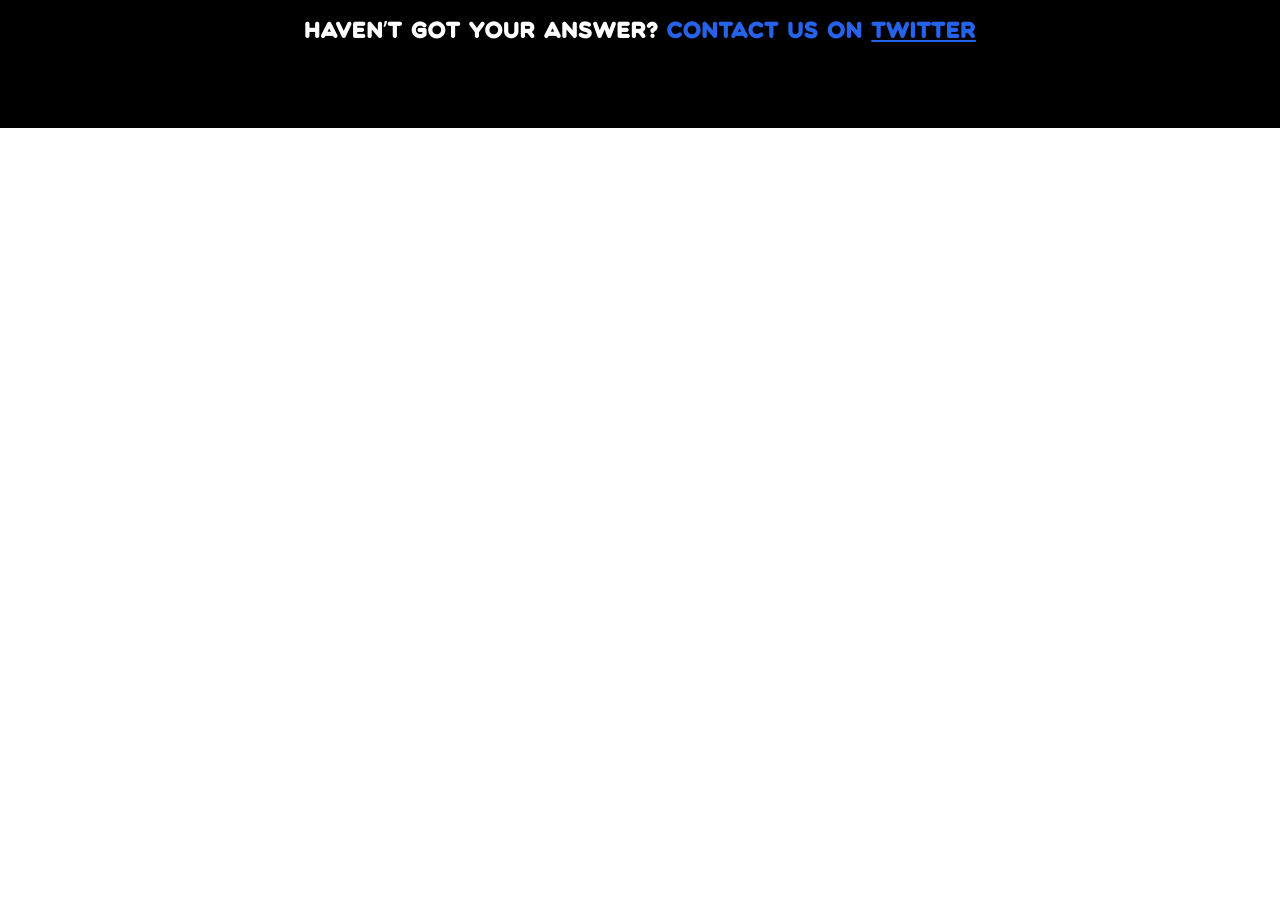
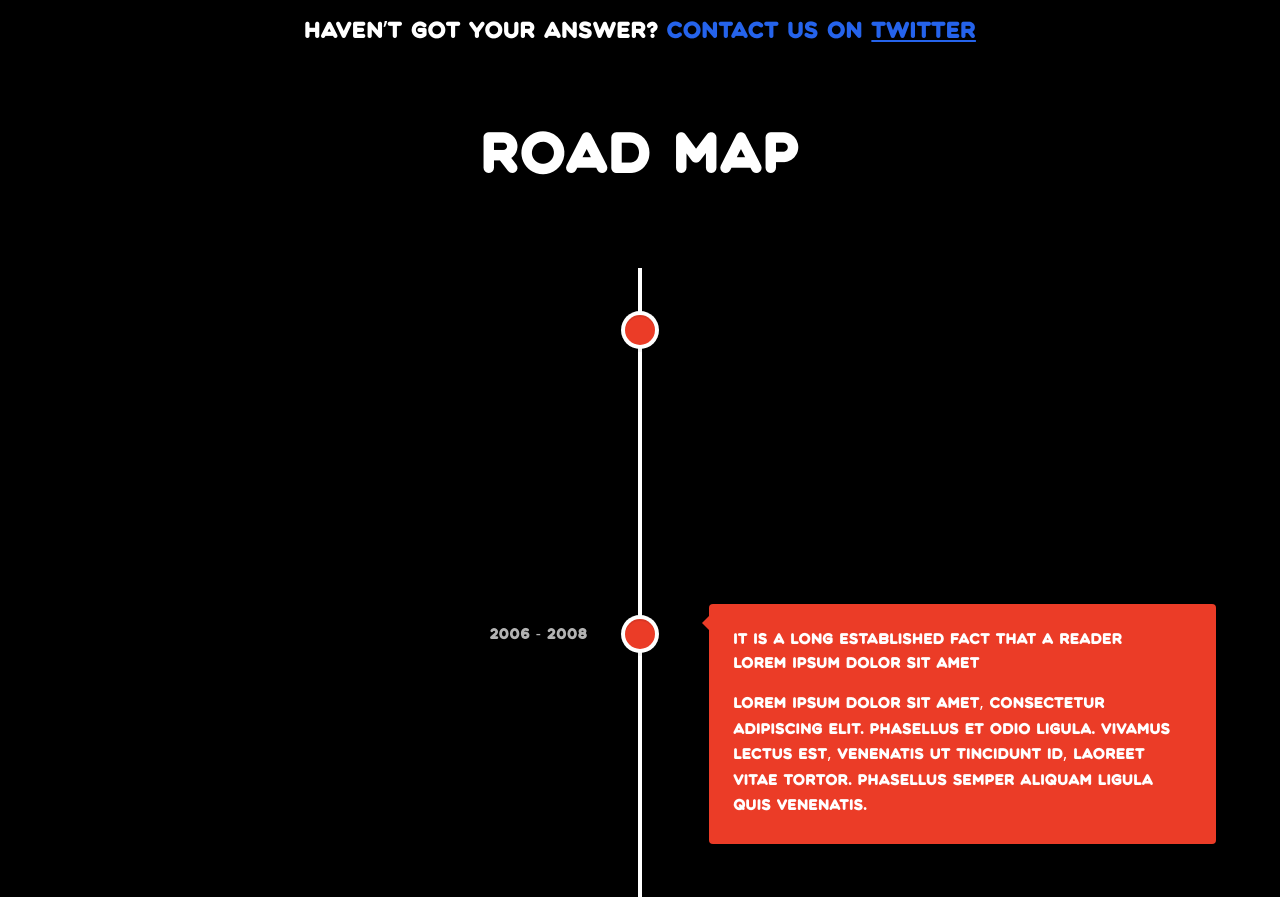
Before and after one commit to wwdfdo/outlaw, a React (Create React App) app: page / in a window 1280 px wide. Shown: the part 1900-2797 px from the top of the page. Before the commit the page ends 2028 px from the top, so only its background shows below. Built offline with nearby package versions, Linux system fonts and the light colour scheme.

Commit message:
added new roadmap

```diff
--- a/package.json
+++ b/package.json
@@ -13,6 +13,7 @@
     "react-router": "^6.4.1",
     "react-router-dom": "^6.4.1",
     "react-scripts": "5.0.1",
+    "react-vertical-timeline-component": "^3.6.0",
     "web-vitals": "^2.1.4"
   },
   "scripts": {
--- /dev/null
+++ b/src/components/Roadmap/Roadmap.css
@@ -0,0 +1,3 @@
+.vertical-timeline-element-content {
+  box-shadow: none;
+}
--- /dev/null
+++ b/src/components/Roadmap/Roadmap.js
@@ -0,0 +1,211 @@
+import React from "react";
+import {
+  VerticalTimeline,
+  VerticalTimelineElement,
+} from "react-vertical-timeline-component";
+import "react-vertical-timeline-component/style.min.css";
+import { BsFillSkipStartCircleFill } from "react-icons/bs";
+import "./Roadmap.css";
+
+const Roadmap = () => {
+  return (
+    <div>
+      <h2 className="text-center text-6xl  mb-20">Road Map</h2>
+      <VerticalTimeline>
+        <VerticalTimelineElement
+          className="vertical-timeline-element--work"
+          contentStyle={{ background: "#eb3c27", color: "#fff" }}
+          contentArrowStyle={{ borderRight: "7px solid  #eb3c27", top: "12px" }}
+          date="2006 - 2008"
+          iconStyle={{
+            background: "#eb3c27",
+            color: "#fff",
+            width: "30px",
+            height: "30px",
+            margin: "15px 0  0 -15px",
+          }}
+        >
+          <h3 className="vertical-timeline-element-title">
+            It is a long established fact that a reader
+          </h3>
+          <h4 className="vertical-timeline-element-subtitle">
+            Lorem ipsum dolor sit amet
+          </h4>
+          <p>
+            Lorem ipsum dolor sit amet, consectetur adipiscing elit. Phasellus
+            et odio ligula. Vivamus lectus est, venenatis ut tincidunt id,
+            laoreet vitae tortor. Phasellus semper aliquam ligula quis
+            venenatis.
+          </p>
+        </VerticalTimelineElement>
+        <VerticalTimelineElement
+          className="vertical-timeline-element--work"
+          contentStyle={{ background: "#eb3c27", color: "#fff" }}
+          contentArrowStyle={{ borderRight: "7px solid  #eb3c27", top: "12px" }}
+          date="2006 - 2008"
+          iconStyle={{
+            background: "#eb3c27",
+            color: "#fff",
+            width: "30px",
+            height: "30px",
+            margin: "15px 0  0 -15px",
+          }}
+        >
+          <h3 className="vertical-timeline-element-title">
+            It is a long established fact that a reader
+          </h3>
+          <h4 className="vertical-timeline-element-subtitle">
+            Lorem ipsum dolor sit amet
+          </h4>
+          <p>
+            Lorem ipsum dolor sit amet, consectetur adipiscing elit. Phasellus
+            et odio ligula. Vivamus lectus est, venenatis ut tincidunt id,
+            laoreet vitae tortor. Phasellus semper aliquam ligula quis
+            venenatis.
+          </p>
+        </VerticalTimelineElement>
+        <VerticalTimelineElement
+          className="vertical-timeline-element--work"
+          contentStyle={{ background: "#eb3c27", color: "#fff" }}
+          contentArrowStyle={{ borderRight: "7px solid  #eb3c27", top: "12px" }}
+          date="2006 - 2008"
+          iconStyle={{
+            background: "#eb3c27",
+            color: "#fff",
+            width: "30px",
+            height: "30px",
+            margin: "15px 0  0 -15px",
+          }}
+        >
+          <h3 className="vertical-timeline-element-title">
+            It is a long established fact that a reader
+          </h3>
+          <h4 className="vertical-timeline-element-subtitle">
+            Lorem ipsum dolor sit amet
+          </h4>
+          <p>
+            Lorem ipsum dolor sit amet, consectetur adipiscing elit. Phasellus
+            et odio ligula. Vivamus lectus est, venenatis ut tincidunt id,
+            laoreet vitae tortor. Phasellus semper aliquam ligula quis
+            venenatis.
+          </p>
+        </VerticalTimelineElement>
+        <VerticalTimelineElement
+          className="vertical-timeline-element--work"
+          contentStyle={{ background: "#eb3c27", color: "#fff" }}
+          contentArrowStyle={{ borderRight: "7px solid  #eb3c27", top: "12px" }}
+          date="2006 - 2008"
+          iconStyle={{
+            background: "#eb3c27",
+            color: "#fff",
+            width: "30px",
+            height: "30px",
+            margin: "15px 0  0 -15px",
+          }}
+        >
+          <h3 className="vertical-timeline-element-title">
+            It is a long established fact that a reader
+          </h3>
+          <h4 className="vertical-timeline-element-subtitle">
+            Lorem ipsum dolor sit amet
+          </h4>
+          <p>
+            Lorem ipsum dolor sit amet, consectetur adipiscing elit. Phasellus
+            et odio ligula. Vivamus lectus est, venenatis ut tincidunt id,
+            laoreet vitae tortor. Phasellus semper aliquam ligula quis
+            venenatis.
+          </p>
+        </VerticalTimelineElement>
+        <VerticalTimelineElement
+          className="vertical-timeline-element--work"
+          contentStyle={{ background: "#eb3c27", color: "#fff" }}
+          contentArrowStyle={{ borderRight: "7px solid  #eb3c27", top: "12px" }}
+          date="2006 - 2008"
+          iconStyle={{
+            background: "#eb3c27",
+            color: "#fff",
+            width: "30px",
+            height: "30px",
+            margin: "15px 0  0 -15px",
+          }}
+        >
+          <h3 className="vertical-timeline-element-title">
+            It is a long established fact that a reader
+          </h3>
+          <h4 className="vertical-timeline-element-subtitle">
+            Lorem ipsum dolor sit amet
+          </h4>
+          <p>
+            Lorem ipsum dolor sit amet, consectetur adipiscing elit. Phasellus
+            et odio ligula. Vivamus lectus est, venenatis ut tincidunt id,
+            laoreet vitae tortor. Phasellus semper aliquam ligula quis
+            venenatis.
+          </p>
+        </VerticalTimelineElement>
+        <VerticalTimelineElement
+          className="vertical-timeline-element--work"
+          contentStyle={{ background: "#eb3c27", color: "#fff" }}
+          contentArrowStyle={{ borderRight: "7px solid  #eb3c27", top: "12px" }}
+          date="2006 - 2008"
+          iconStyle={{
+            background: "#eb3c27",
+            color: "#fff",
+            width: "30px",
+            height: "30px",
+            margin: "15px 0  0 -15px",
+          }}
+        >
+          <h3 className="vertical-timeline-element-title">
+            It is a long established fact that a reader
+          </h3>
+          <h4 className="vertical-timeline-element-subtitle">
+            Lorem ipsum dolor sit amet
+          </h4>
+          <p>
+            Lorem ipsum dolor sit amet, consectetur adipiscing elit. Phasellus
+            et odio ligula. Vivamus lectus est, venenatis ut tincidunt id,
+            laoreet vitae tortor. Phasellus semper aliquam ligula quis
+            venenatis.
+          </p>
+        </VerticalTimelineElement>
+        <VerticalTimelineElement
+          className="vertical-timeline-element--work"
+          contentStyle={{ background: "#eb3c27", color: "#fff" }}
+          contentArrowStyle={{ borderRight: "7px solid  #eb3c27", top: "12px" }}
+          date="2006 - 2008"
+          iconStyle={{
+            background: "#eb3c27",
+            color: "#fff",
+            width: "30px",
+            height: "30px",
+            margin: "15px 0  0 -15px",
+          }}
+        >
+          <h3 className="vertical-timeline-element-title">
+            It is a long established fact that a reader
+          </h3>
+          <h4 className="vertical-timeline-element-subtitle">
+            Lorem ipsum dolor sit amet
+          </h4>
+          <p>
+            Lorem ipsum dolor sit amet, consectetur adipiscing elit. Phasellus
+            et odio ligula. Vivamus lectus est, venenatis ut tincidunt id,
+            laoreet vitae tortor. Phasellus semper aliquam ligula quis
+            venenatis.
+          </p>
+        </VerticalTimelineElement>
+        <VerticalTimelineElement
+          iconStyle={{
+            background: "#eb3c27",
+            color: "#fff",
+            width: "30px",
+            height: "30px",
+            margin: "15px 0  0 -15px",
+          }}
+        />
+      </VerticalTimeline>
+    </div>
+  );
+};
+
+export default Roadmap;
--- a/src/components/Worldbg.js
+++ b/src/components/Worldbg.js
@@ -29,15 +29,15 @@
             Your Former Gang and Make a Final Stand
           </h2>
           <div className="flex lg:flex-nowrap lg:justify-start justify-center  flex-wrap lg:gap-4 gap-2 lg:mt-5 mt-2">
-            <div className="flex items-center gap-1 bg-black lg:px-5 lg:py-3 py-2 px-2 lg:text-base  text-[0.5rem] rounded-3xl bg-opacity-70 hover:bg-opacity-80 cursor-pointer ">
+            <div className="flex items-center gap-1 bg-black lg:px-5 lg:py-3 py-2 px-3 lg:text-base  text-[0.5rem] rounded-3xl bg-opacity-70 hover:bg-opacity-80 lg:tracking-normal tracking-widest cursor-pointer ">
               <span>A THIRSTY SIDEKICK</span>
               <HiOutlineArrowNarrowDown />
             </div>
-            <div className="flex items-center gap-1 bg-white bg-opacity-20 hover:bg-opacity-30 lg:px-5 px-2 lg:py-3 py-2 lg:text-base text-[0.5rem] rounded-3xl cursor-pointer ">
+            <div className="flex items-center gap-1 bg-white bg-opacity-20 hover:bg-opacity-30 lg:px-5 px-3 lg:py-3 py-2 lg:text-base text-[0.5rem] rounded-3xl lg:tracking-normal tracking-widest cursor-pointer ">
               <span>VIEW GALLERY</span>
               <HiOutlineArrowNarrowRight />
             </div>
-            <div className="flex items-center gap-1 bg-white bg-opacity-20 hover:bg-opacity-30 lg:px-5 px-2 lg:py-3 py-2 rounded-3xl lg:text-base text-[0.5rem] cursor-pointer">
+            <div className="flex items-center gap-1 bg-white bg-opacity-20 hover:bg-opacity-30 lg:px-5 px-3 lg:py-3 py-2 rounded-3xl lg:text-base text-[0.5rem] lg:tracking-normal tracking-widest cursor-pointer">
               <span>OPENSEA</span>
               <HiOutlineArrowNarrowRight />
             </div>
--- a/src/pages/HomePage.js
+++ b/src/pages/HomePage.js
@@ -1,5 +1,6 @@
 import React from "react";
 import QuestionSection from "../components/Questions/QuestionSection";
+import Roadmap from "../components/Roadmap/Roadmap";
 // import VideoBg from "../components/VideoBg";
 import Worldbg from "../components/Worldbg";
 // import WorldSlider2 from "../components/WorldSlider2";
@@ -13,6 +14,7 @@
       {/* <WorldSlider2 /> */}
       {/* <WorldSlider /> */}
       <QuestionSection />
+      <Roadmap />
     </div>
   );
 }
```
Also changed, not shown: src/components/Roadmap/Roadmap.html (added), 1 other file (tests, documents, lock files or other folders).
